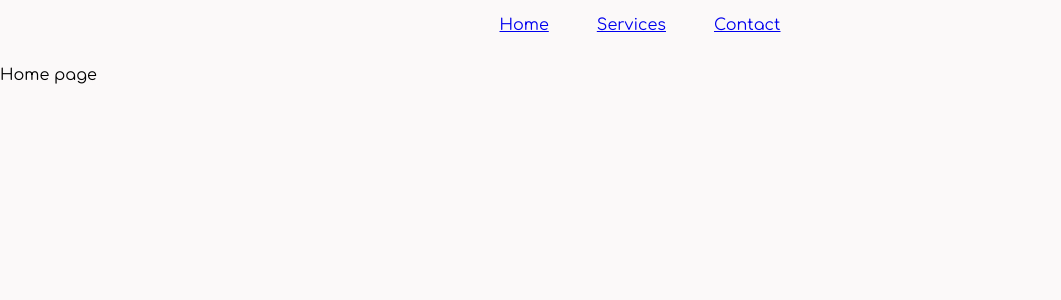
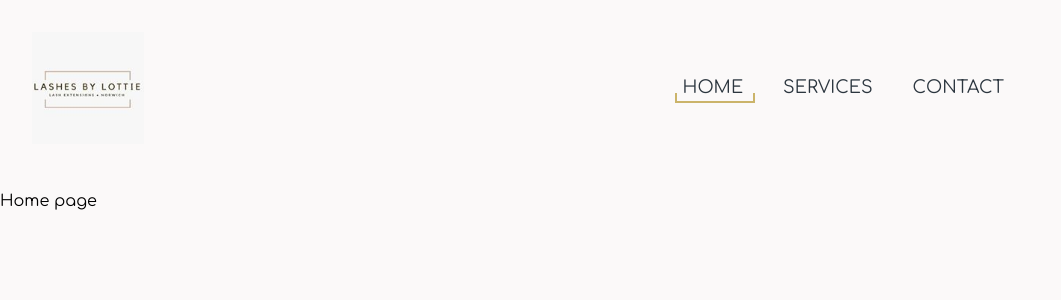
Before and after one commit to alexalala/lotties-lashes, a React (Create React App) app: page / in a window 1280 px wide. Shown: the top 300 px of the page, without its empty margins (0-1061 px from the left). Built offline with nearby package versions, Linux system fonts and the light colour scheme.

Commit message:
nav active state styled

```diff
--- a/src/components/Navigation/Navigation.css
+++ b/src/components/Navigation/Navigation.css
@@ -1,9 +1,34 @@
-.navbar {
+nav {
     display: flex;
-    justify-content: center;
+    justify-content: space-between;
 }
 
-.navbar > a {
-    margin: 1rem 1.5rem;
+nav img {
+    max-width: 7rem;
+    margin: 2rem;
+}
+
+nav .navigation-links {
+    display: flex;
+    align-items: baseline;
+    margin: auto 20% auto auto;
+}
+
+nav a {
+    padding: 0 1.25rem;
+    text-transform: uppercase;
     text-align: center;
+    text-decoration: none;
+    color: #2c363f;
+    font-size: 1.1rem;
 }
+
+nav .active::after {
+    content: "";
+    height: 0.5rem;
+    display: block;
+    border: solid 2px #CBB46A;
+    border-top: none;
+    width: calc(100% + 1rem);
+    margin: -0.25rem -0.5rem;
+}
--- a/src/components/Navigation/Navigation.tsx
+++ b/src/components/Navigation/Navigation.tsx
@@ -1,13 +1,18 @@
 import * as React from 'react';
+import { NavLink } from 'react-router-dom';
 
+import Logo from '../../assets/logo.jpg';
 import './Navigation.css';
 
 const Navigation = () => {
     return (
-        <nav className="navbar">
-            <a href="/">Home</a>
-            <a href="/services">Services</a>
-            <a href="/contact">Contact</a>
+        <nav>
+            <img src={Logo} alt="Lotties lashes logo" />
+            <div className="navigation-links">
+                <NavLink exact={true} activeClassName="active" to="/">Home</NavLink>
+                <NavLink activeClassName="active" to="/services">Services</NavLink>
+                <NavLink activeClassName="active" to="/contact">Contact</NavLink>
+            </div>
         </nav>
     )
 };
```
